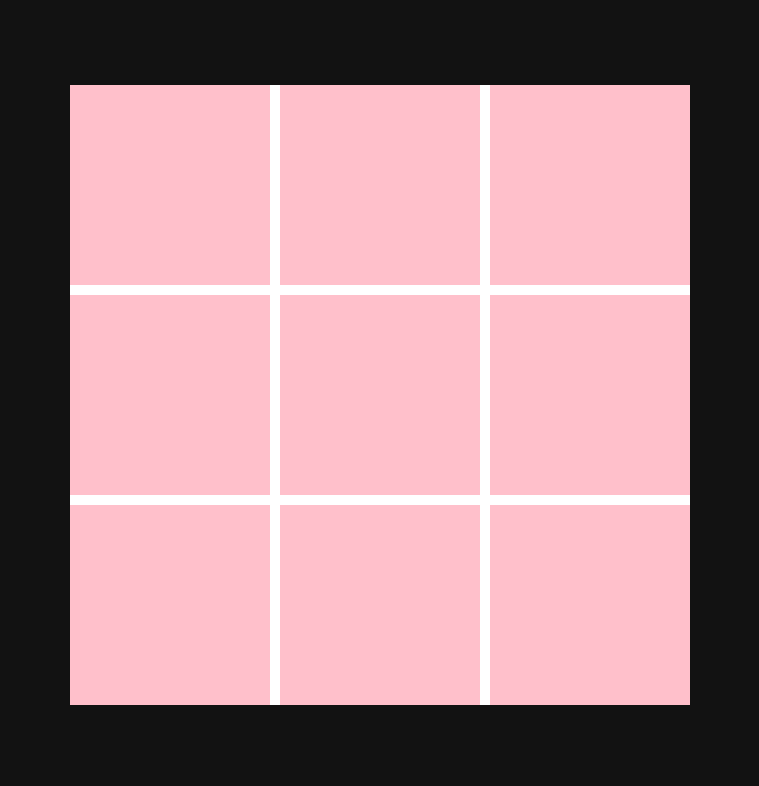
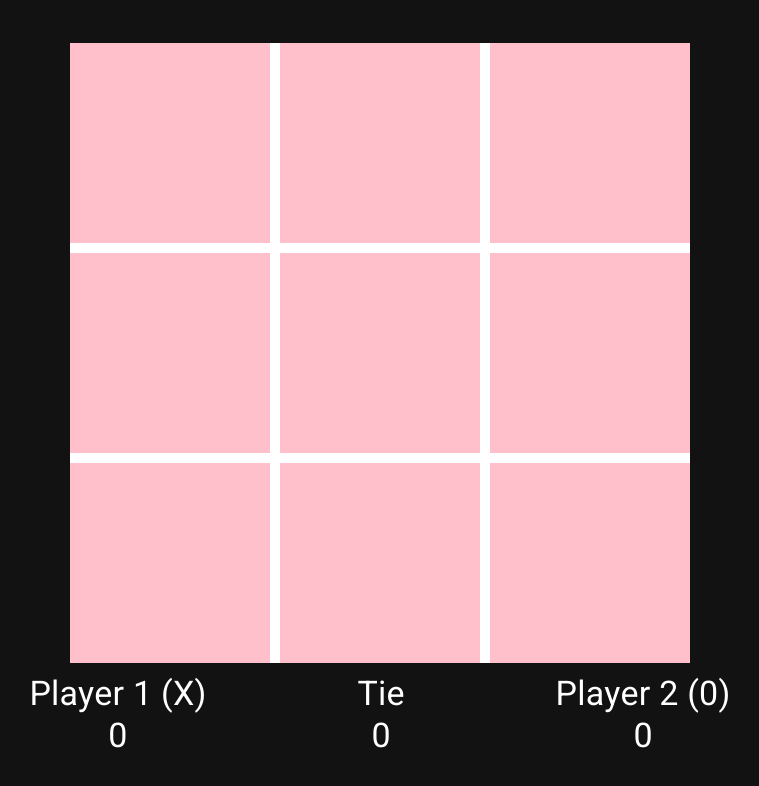
Before and after one commit to Lagicrus/TicTacToe, a React (Create React App) app in the folder tictactoe/: page / in a window 1280 px wide. Shown: the top 786 px of the page, without its empty margins (260-1019 px from the left). Built offline with nearby package versions, Linux system fonts and the light colour scheme.

Commit message:
Setup players

```diff
--- a/tictactoe/src/App.js
+++ b/tictactoe/src/App.js
@@ -3,6 +3,7 @@ import {createTheme, ThemeProvider} from "@mui/material/styles";
 import {Container, CssBaseline} from "@mui/material";
 import Board from "./modules/board";
 import styles from "./styles.module.css";
+import Players from "./modules/players";
 
 const {center} = styles;
 
@@ -13,12 +14,16 @@ const theme = createTheme({
 });
 
 function App() {
+  const [player1Score, setPlayer1Score] = React.useState(0);
+  const [player2Score, setPlayer2Score] = React.useState(0);
+
   return (
     <ThemeProvider theme={theme}>
       <CssBaseline/>
       <div className={center}>
         <Container maxWidth="md">
           <Board/>
+          <Players player1Score={player1Score} player2Score={player2Score}/>
         </Container>
       </div>
     </ThemeProvider>
--- /dev/null
+++ b/tictactoe/src/modules/player.js
@@ -0,0 +1,33 @@
+import React from "react";
+import {Typography} from "@mui/material";
+import PropTypes from "prop-types";
+
+function Player({name, score, number, tie}) {
+  if (tie) {
+    return (
+      <div>
+        <Typography variant="h4">Tie</Typography>
+        <Typography variant="h4" textAlign="center">{score}</Typography>
+      </div>
+    );
+  }
+  return (
+    <div>
+      <Typography variant="h4">Player {number} ({name})</Typography>
+      <Typography variant="h4" textAlign="center">{score}</Typography>
+    </div>
+  );
+}
+
+Player.defaultProps = {
+  tie: false
+};
+
+Player.propTypes = {
+  name: PropTypes.string,
+  score: PropTypes.number.isRequired,
+  number: PropTypes.string,
+  tie: PropTypes.bool
+};
+
+export default Player;
--- a/tictactoe/src/modules/players.js
+++ b/tictactoe/src/modules/players.js
@@ -0,0 +1,23 @@
+import React from "react";
+import Player from "./player";
+import styles from "./players.module.css";
+import PropTypes from "prop-types";
+
+const {row} = styles;
+
+function Players({player1Score, player2Score}) {
+  return (
+    <div className={row}>
+      <Player number="1" name="X" score={player1Score}/>
+      <Player tie score={0}/>
+      <Player number="2" name="0" score={player2Score}/>
+    </div>
+  );
+}
+
+Players.propTypes = {
+  player1Score: PropTypes.number.isRequired,
+  player2Score: PropTypes.number.isRequired
+};
+
+export default Players;
--- /dev/null
+++ b/tictactoe/src/modules/players.module.css
@@ -0,0 +1,5 @@
+.row {
+  display: flex;
+  flex-direction: row;
+  justify-content: space-around;
+}
```
